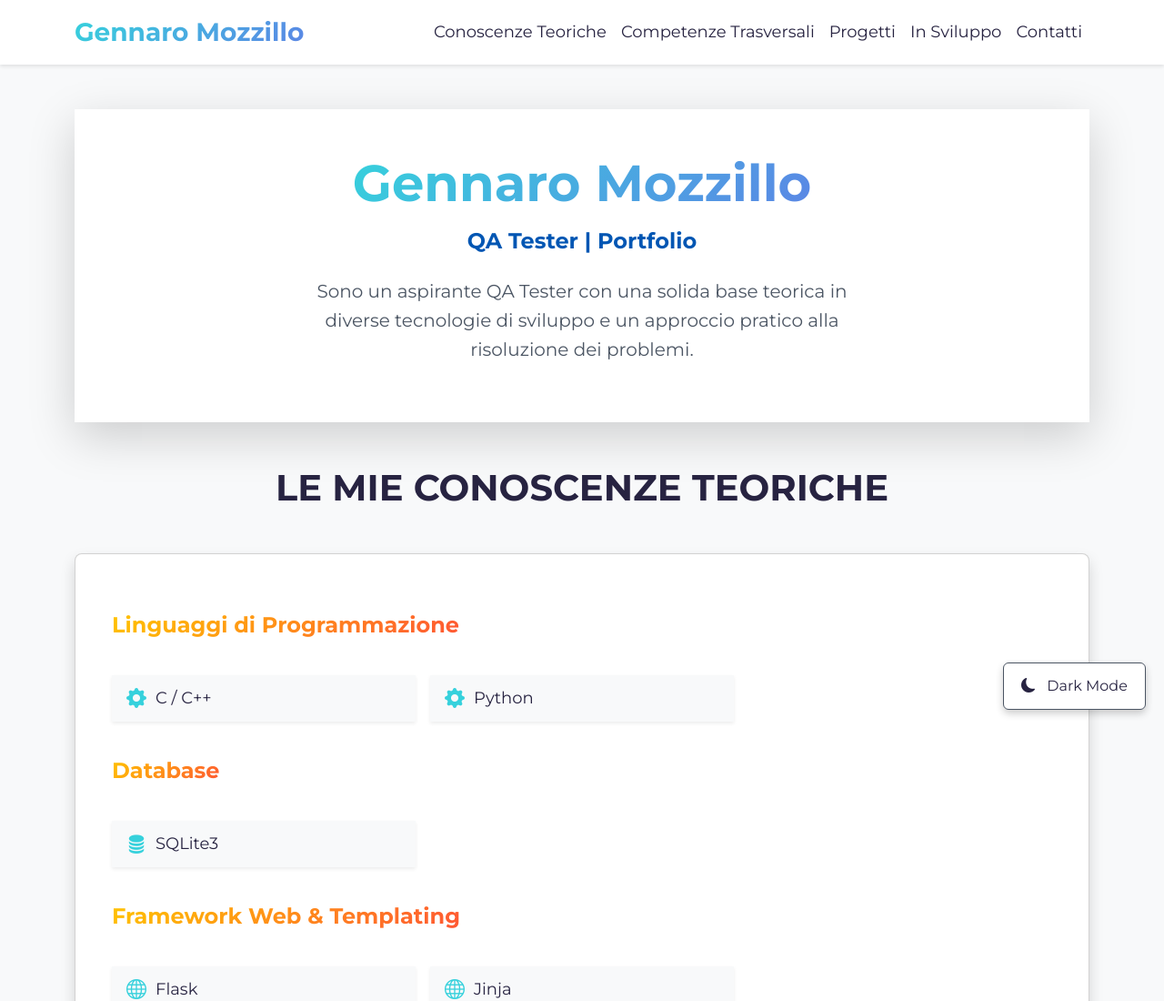
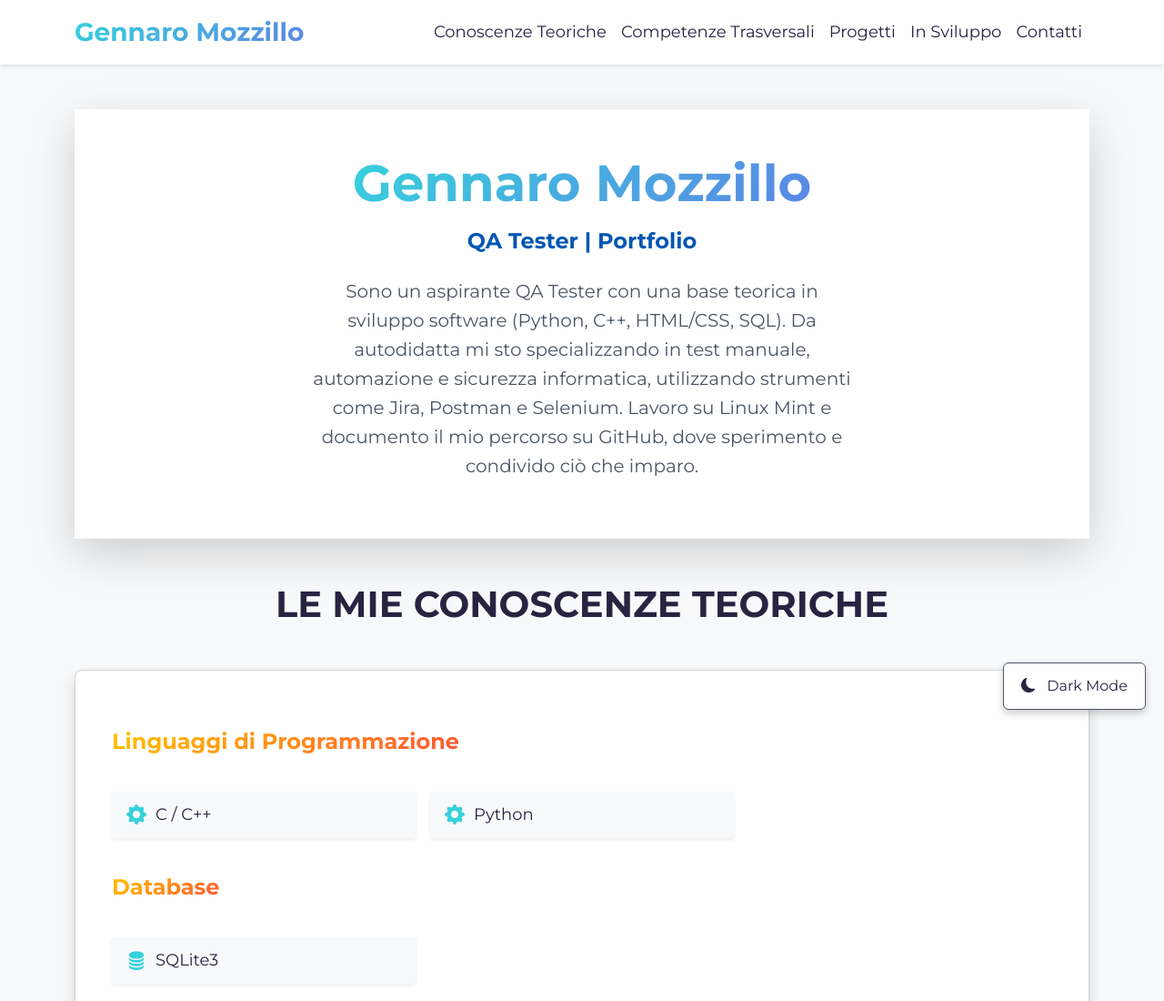
Before and after one commit to GenMoz22/GenMoz22.github.io, a plain HTML site: page index.html in a window 1280 px wide. Shown: the top 1100 px of the page at 91% size. Drawn offline with nearby package versions, Linux system fonts and the light colour scheme.

Commit message:
Update index.html

```diff
--- a/index.html
+++ b/index.html
@@ -395,7 +395,7 @@
             </h1>
             <h2 class="fs-4 fw-semibold" style="color: var(--text-primary-custom-light);">QA Tester | Portfolio</h2>
             <p class="lead mt-4 mx-auto text-secondary-custom" style="max-width: 600px;">
-                Sono un aspirante QA Tester con una solida base teorica in diverse tecnologie di sviluppo e un approccio pratico alla risoluzione dei problemi.
+              Sono un aspirante QA Tester con una base teorica in sviluppo software (Python, C++, HTML/CSS, SQL). Da autodidatta mi sto specializzando in test manuale, automazione e sicurezza informatica, utilizzando strumenti come Jira, Postman e Selenium. Lavoro su Linux Mint e documento il mio percorso su GitHub, dove sperimento e condivido ciò che imparo.
             </p>
         </section>
 
```
